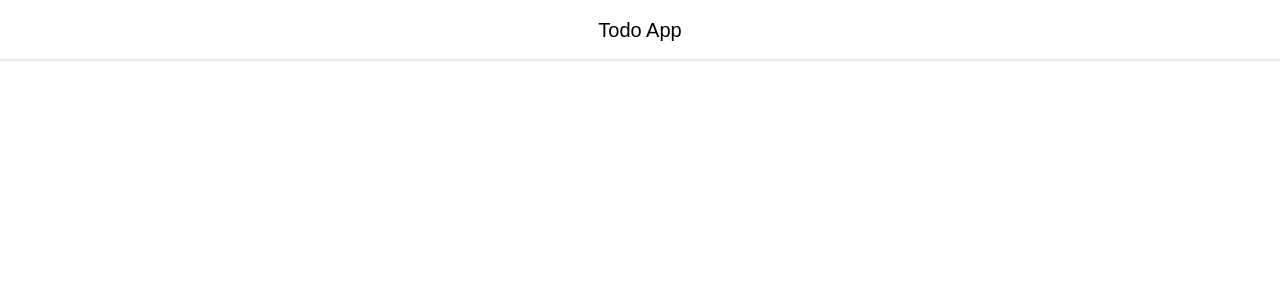
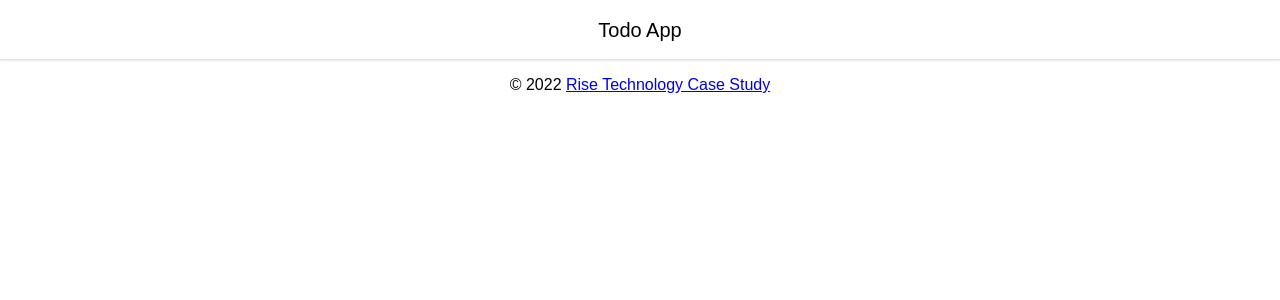
Before and after one commit to can-guven/todo-app, a React (Create React App) app: page / in a window 1280 px wide. Shown: the top 300 px of the page. Built offline with nearby package versions, Linux system fonts and the light colour scheme.

Commit message:
ADDED: layout component

```diff
--- a/src/App.tsx
+++ b/src/App.tsx
@@ -1,12 +1,13 @@
 import "./assets/styles/css/bootstrap-grid.min.css";
 import "./assets/styles/sass/index.scss";
-import Header from "./components/Header/Header";
+import Layout from "./components/Layout/Layout";
+import JobList from "./pages/JobList/JobList";
 
 function App() {
   return (
-    <div>
-      <Header />
-    </div>
+    <Layout>
+      <JobList />
+    </Layout>
   );
 }
 
--- a/src/assets/styles/sass/index.scss
+++ b/src/assets/styles/sass/index.scss
@@ -1,2 +1,3 @@
 @import 'normalize';
 @import 'variables';
+@import 'main'
--- /dev/null
+++ b/src/assets/styles/sass/main.scss
@@ -0,0 +1,3 @@
+.text-center{
+    text-align: center;
+}
--- a/src/components/Button/Button.tsx
+++ b/src/components/Button/Button.tsx
@@ -1,3 +1,4 @@
+import { FC } from "react";
 import "./Button.scss";
 
 interface ButtonProps extends React.ButtonHTMLAttributes<HTMLButtonElement> {
@@ -9,7 +10,7 @@ interface ButtonProps extends React.ButtonHTMLAttributes<HTMLButtonElement> {
   disabled?: boolean;
 }
 
-const Button = (props: ButtonProps) => {
+const Button: FC<ButtonProps> = (props: ButtonProps) => {
   const { children, color = "primary", type = "button", icon, ...rest } = props;
   return (
     <button
--- /dev/null
+++ b/src/components/Footer/Footer.tsx
@@ -0,0 +1,19 @@
+const Footer = () => {
+  return (
+    <footer>
+      <p className="text-center">
+        © {new Date().getFullYear()}
+        {` `}
+        <a
+          target="_blank"
+          rel="noreferrer"
+          href="https://www.rise-consulting.net/consulting"
+        >
+          Rise Technology Case Study
+        </a>
+      </p>
+    </footer>
+  );
+};
+
+export default Footer;
--- a/src/components/Header/Header.tsx
+++ b/src/components/Header/Header.tsx
@@ -1,6 +1,9 @@
+import { FC } from "react";
 import "./Header.scss";
 
-const Header = () => {
+interface HeaderProps {}
+
+const Header: FC<HeaderProps> = () => {
   return (
     <header className="header">
       <h3>Todo App</h3>
--- /dev/null
+++ b/src/components/Layout/Layout.tsx
@@ -0,0 +1,19 @@
+import { FC } from "react";
+import Footer from "../Footer/Footer";
+import Header from "../Header/Header";
+
+interface LayoutProps {
+  children: React.ReactNode;
+}
+
+const Layout: FC<LayoutProps> = ({ children }) => {
+  return (
+    <div>
+      <Header />
+      <main>{children}</main>
+      <Footer />
+    </div>
+  );
+};
+
+export default Layout;
--- /dev/null
+++ b/src/pages/JobList/JobList.tsx
@@ -0,0 +1,4 @@
+const JobList = () => {
+  return <div></div>;
+};
+export default JobList;
```
Also changed, not shown: src/components/Input/Input.tsx (+5 -3 lines), 2 other files (tests, documents, lock files or other folders).
